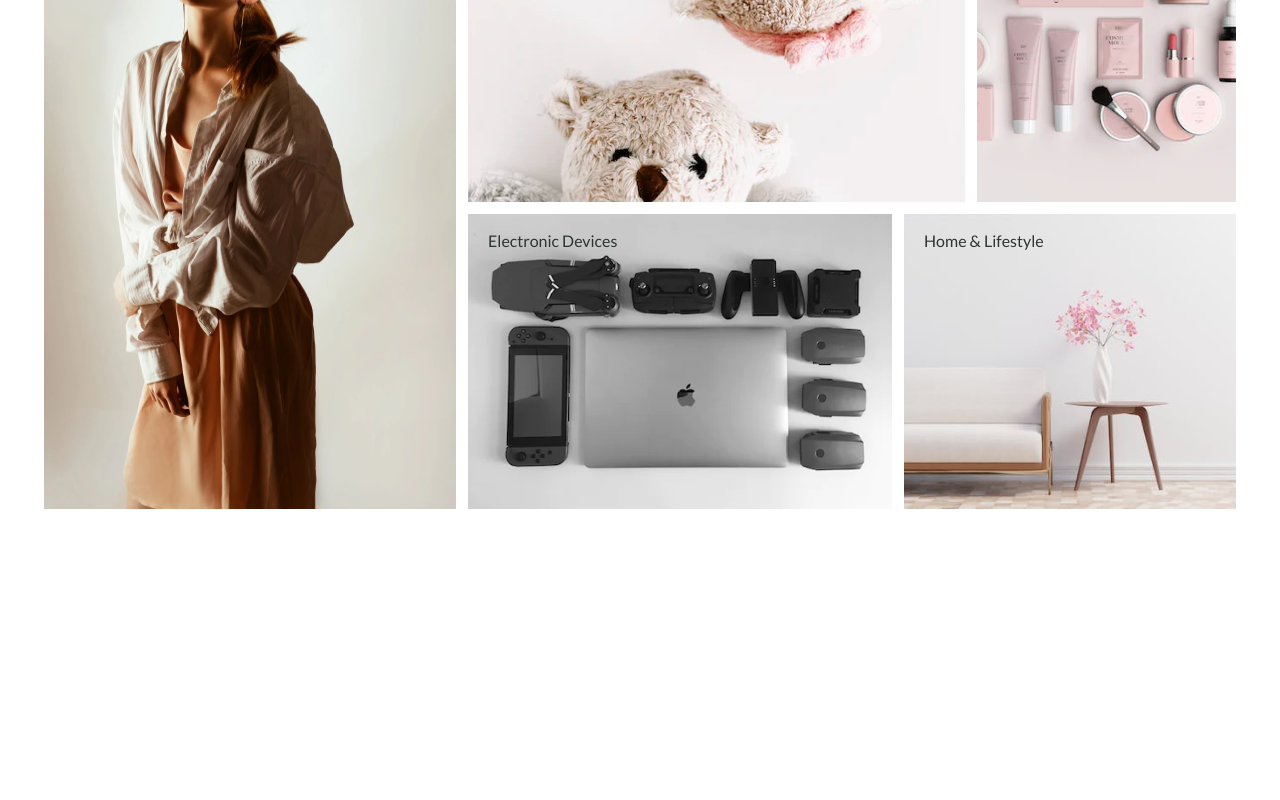
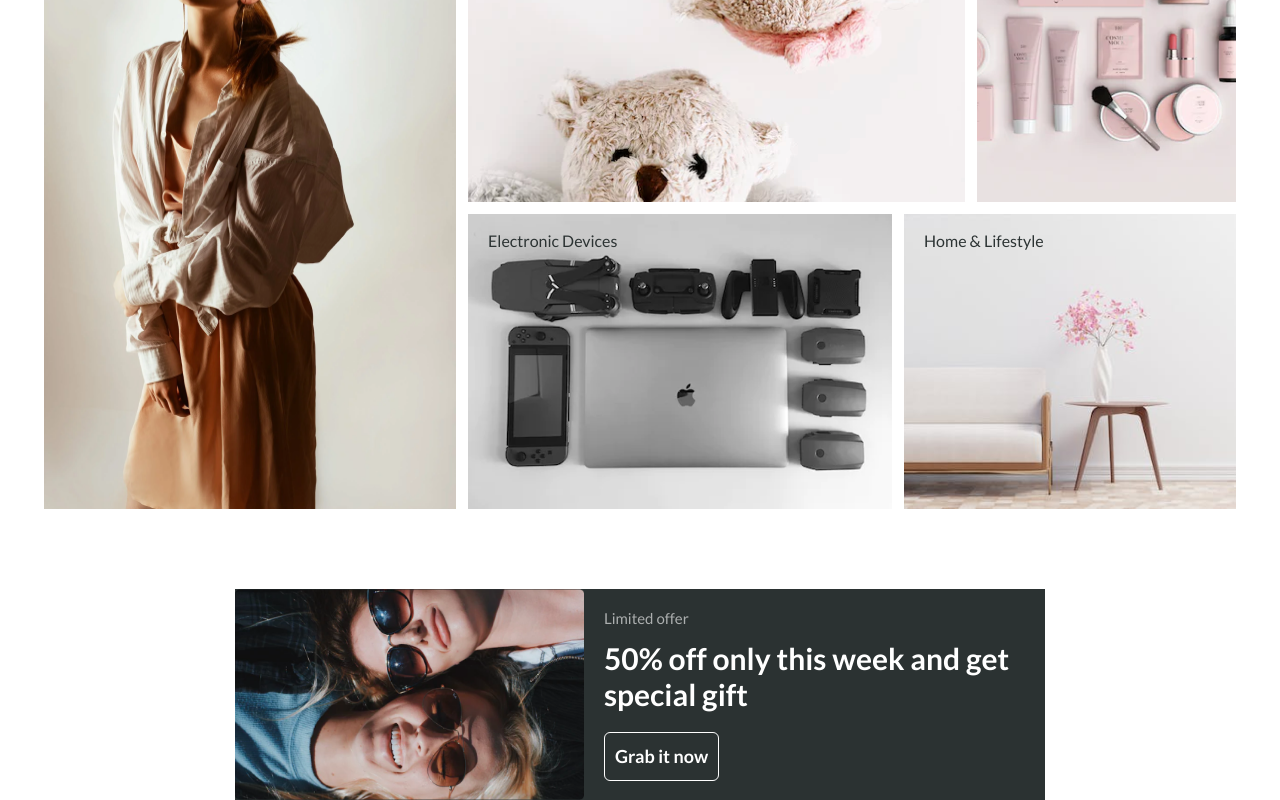
Before and after one commit to kushandesilva59/clothes-shop, a Next.js app: page / in a window 1280 px wide. Shown: the part 2118-2918 px from the top of the page. Before the commit the page ends 2707 px from the top, so only its background shows below. Built offline with nearby package versions, Linux system fonts and the light colour scheme; a web font is replaced by a local one.

Commit message:
create discount banner section

```diff
--- /dev/null
+++ b/src/app/components/DiscountBanner/DiscountBanner.jsx
@@ -0,0 +1,38 @@
+import Image from 'next/image';
+import React from 'react'
+import { Lato } from 'next/font/google';
+import styles from '../../styles/DiscountBanner.module.css'
+
+const lato = Lato({
+  subsets: ["latin"],
+  weight: ["400", "700"],
+  style: ["normal", "italic"],
+});
+
+const DiscountBanner = () => {
+  return (
+    <div className="max-w-7xl mx-auto px-4 sm:px-6 lg:px-8 relative flex justify-center">
+      <div
+        className={`flex items-center justify-between w-2/3 ${lato.className} ${styles.discountBox}`}
+      >
+        <div>
+          <Image
+            src={"/discount.png"}
+            width={460}
+            height={300}
+            alt="discount_image"
+          />
+        </div>
+        <div className="flex flex-col items-start px-5">
+          <p className={styles.subtitle}>Limited offer</p>
+          <h6 className={styles.title}>
+            50% off only this week and get special gift
+          </h6>
+          <button className={styles.button}>Grab it now</button>
+        </div>
+      </div>
+    </div>
+  );
+}
+
+export default DiscountBanner
--- a/src/app/page.js
+++ b/src/app/page.js
@@ -7,6 +7,7 @@ import HeroSection from "./components/HeroSection";
 import ServiceSection from "./components/ServiceSection/ServiceSection";
 import CollectionSection from "./components/CollectionSection/CollectionSection";
 import FeaturedCategoriesSection from "./components/FeaturedCategoriesSection/FeaturedCategoriesSection";
+import DiscountBanner from "./components/DiscountBanner/DiscountBanner";
 
 export default function Home() {
 
@@ -19,6 +20,7 @@ export default function Home() {
       <ServiceSection />
       <CollectionSection/>
       <FeaturedCategoriesSection/>
+      <DiscountBanner />
     </div>
   );
 }
--- /dev/null
+++ b/src/app/styles/DiscountBanner.module.css
@@ -0,0 +1,26 @@
+.discountBox{
+    background-color: #2B3232;
+}
+
+.subtitle{
+    font-size: 15px;
+    font-weight: 500;
+    color: #ACAFAF;
+}
+
+.title{
+    font-size: 30px;
+    font-weight: 600;
+    color: #FFFF;
+    line-height: 36px;
+    padding: 10px 0 20px 0;
+}
+
+.button{
+    font-size: 18px;
+    font-weight: 600;
+    color: #FFFF;
+    border: 1px solid #FFFF;
+    padding: 10px;
+    border-radius: 6px;
+}
```
Also changed, not shown: public/discount.png (added).
